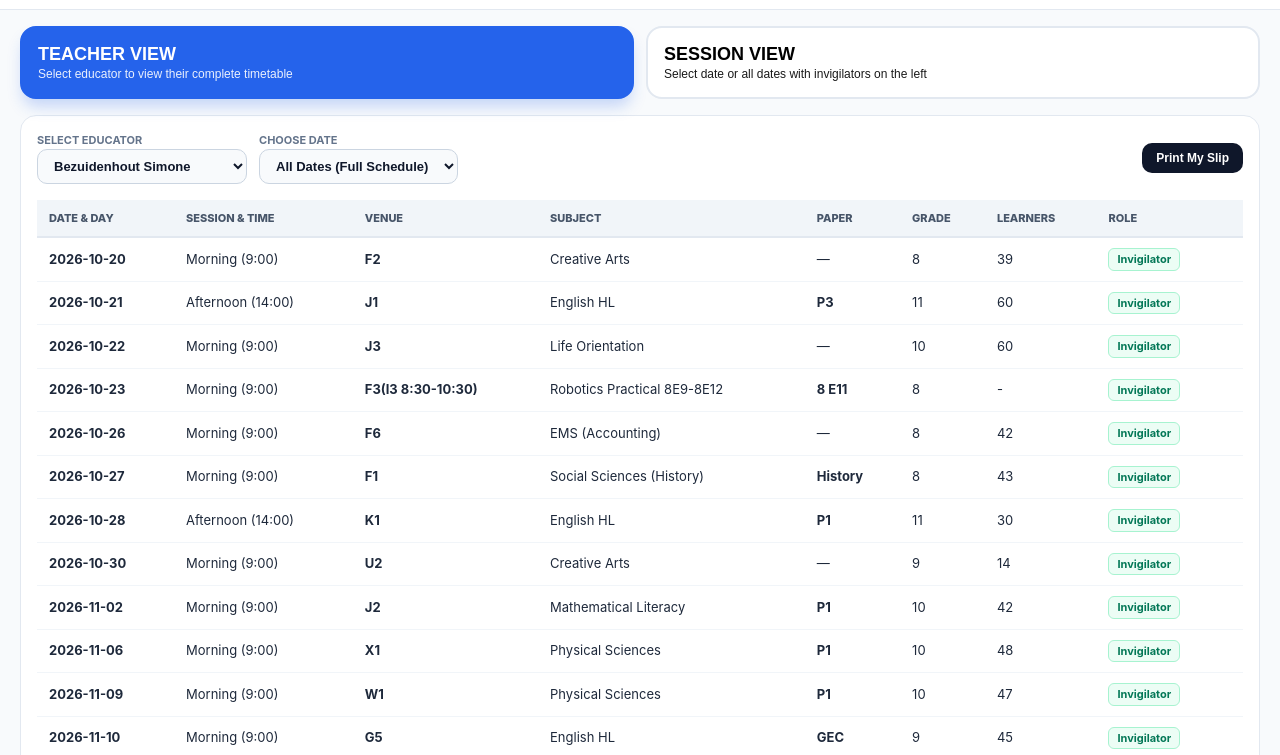
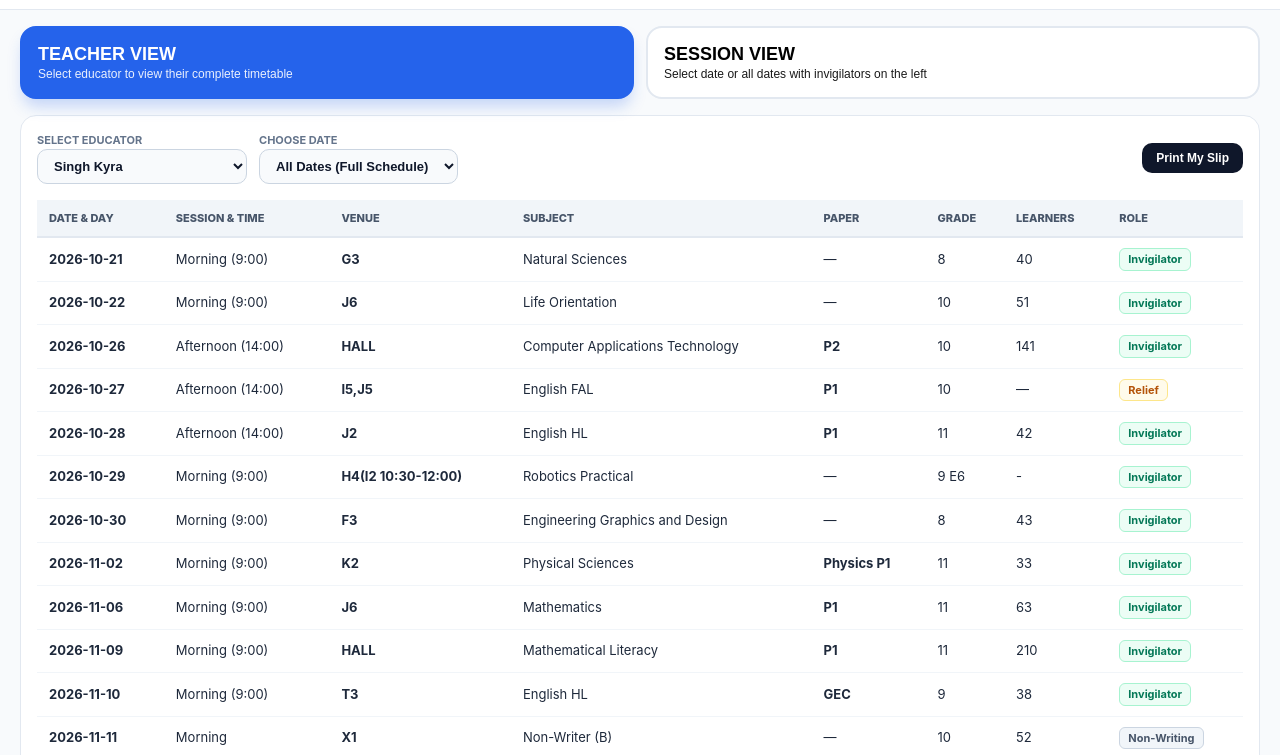
Before and after one commit to MiguelLouisLeRoux/kyraexamschedule, a plain HTML site: page index.html in a window 1280 px wide. Shown: the part 45-800 px from the top of the page. Drawn offline with Linux system fonts and the light colour scheme.

Commit message:
made kyra default educator

```diff
--- a/index.html
+++ b/index.html
@@ -221,7 +221,7 @@
       <div style="display: flex; flex-wrap: wrap; gap: 12px; align-items: center;">
         <div>
           <label style="display:block; font-size: 11px; font-weight: 700; color: #64748b; text-transform: uppercase;">Select Educator</label>
-          <select id="teacherSelect" onchange="renderTeacherView()"></select>
+          <select id="teacherSelect" autocomplete="off" onchange="renderTeacherView()"></select>
         </div>
         <div>
           <label style="display:block; font-size: 11px; font-weight: 700; color: #64748b; text-transform: uppercase;">Choose Date</label>
@@ -344,14 +344,29 @@
     const uniqueDates = Array.from(new Set(RECORDS.map(r => r.date))).filter(Boolean).sort();
 
     function init() {
-      // Populate teacher select
+      // Populate the educator dropdown and explicitly set its initial selection.
       const tSelect = document.getElementById('teacherSelect');
-      uniqueTeachers.forEach(t => {
-        const opt = document.createElement('option');
-        opt.value = t;
-        opt.textContent = t;
-        tSelect.appendChild(opt);
+      const defaultTeacher = 'Singh Kyra';
+      tSelect.replaceChildren();
+
+      uniqueTeachers.forEach(teacher => {
+        const option = document.createElement('option');
+        option.value = teacher;
+        option.textContent = teacher;
+        if (teacher === defaultTeacher) {
+          option.defaultSelected = true;
+          option.selected = true;
+        }
+        tSelect.appendChild(option);
       });
+
+      const defaultIndex = Array.from(tSelect.options)
+        .findIndex(option => option.value === defaultTeacher);
+      if (defaultIndex !== -1) {
+        tSelect.selectedIndex = defaultIndex;
+      } else {
+        console.warn('Default educator not found:', defaultTeacher);
+      }
 
       // Populate session date select
       const sDateSelect = document.getElementById('sessionDateSelect');
@@ -539,7 +554,20 @@
       document.getElementById(id).style.display = 'none';
     }
 
-    window.onload = init;
+    // Set up the application once the document is ready.
+    window.addEventListener('DOMContentLoaded', init);
+
+    // Some browsers restore form selections when displaying a page.
+    // Apply the initial educator again on the first page display only.
+    window.addEventListener('pageshow', () => {
+      const select = document.getElementById('teacherSelect');
+      const option = Array.from(select.options)
+        .find(item => item.value === 'Singh Kyra');
+      if (option) {
+        select.value = option.value;
+        renderTeacherView();
+      }
+    });
   </script>
 </body>
 </html>
```
